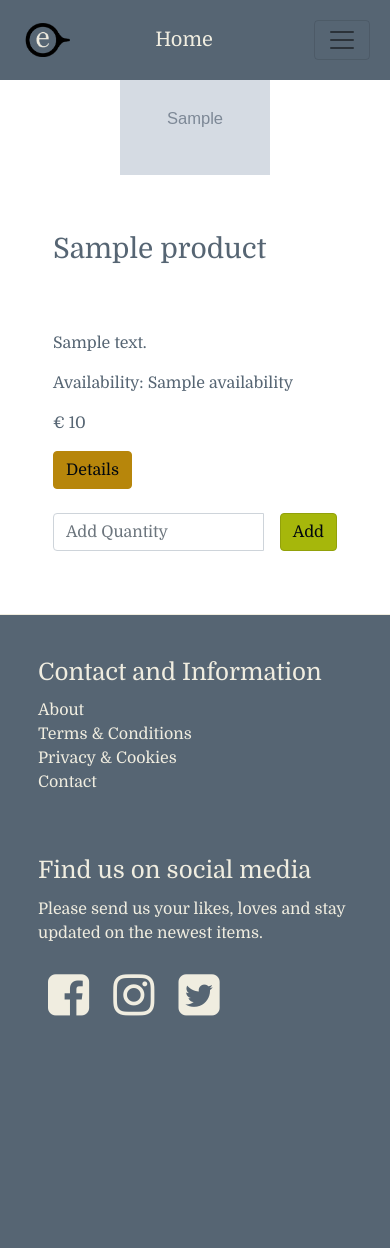
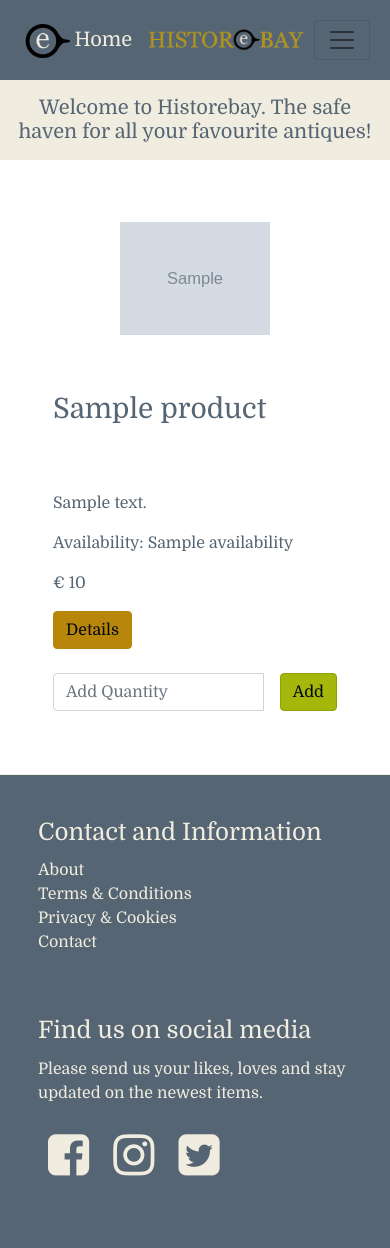
Before and after one commit to Eucaa/historebay, a Django app: template products/templates/products.html in a window 390 px wide. Before the commit the page ends 1016 px from the top, so only its background shows below. Run offline with Django 3.2, Linux system fonts and the light colour scheme; the template is opened without the code that fills it: most values are stand-ins (such as "Sample title", 1, 10 or a date in 2020); grey boxes marked "Sample" are stand-in pictures; some libraries are stand-ins or nearby versions.

Commit message:
additional css added for better layout and responsiveness of the wesbite on smaller devices

```diff
--- a/products/templates/products.html
+++ b/products/templates/products.html
@@ -4,7 +4,7 @@
 {% load staticfiles %}
 {% block content %}
 
-<div id="carouselExampleFade" class="carousel slide carousel-fade slide-sizing d-none d-md-block" data-ride="carousel">
+<div id="carouselExampleFade" class=" slide carousel-fade slide-sizing d-none d-md-block" data-ride="carousel">
   <div class="carousel-inner">
     <div class="carousel-item active">
       <img src="{% static 'css/img/antique.png' %}" class="d-block w-100" alt="...">
@@ -26,7 +26,7 @@
     </div>
   </div>
 </div>
-
+<h5 class="welcome_note">Welcome to Historebay. The safe haven for all your favourite antiques!</h5>
 <nav>
     {% if products.has_other_pages %}
     <ul class="pagination">
--- a/static/css/styles.css
+++ b/static/css/styles.css
@@ -95,6 +95,10 @@ a:hover {
     padding: 20px;
 }
 
+.fa-shopping-cart {
+    margin-right: 0.15rem;
+}
+
 /* --- carousel styling --- */
 
 .inner_textbox-sizing {
@@ -108,7 +112,7 @@ a:hover {
     border-radius: 1rem;
 }
 .slide-sizing {
-    margin-top: -12px;
+    margin-top: -13px;
     margin-bottom: 12px;
 }
 
@@ -163,6 +167,7 @@ a:hover {
 .pagination {
     margin-left: 10px;
     padding: .5rem;
+    margin-top: 1.5rem;
 }
 
 .page-link:hover {
@@ -221,6 +226,14 @@ footer {
 
 .grid_display {
     display: grid;
+}
+
+
+/* --- product/product details page --- */
+.welcome_note {
+    text-align: center;
+    background-color: #F0EDE0;
+    padding: 1rem;
 }
 
 /* --- misc styling --- */
@@ -412,6 +425,15 @@ a {
     .nav_font_size {
         font-size: small;
     }
+    .heb-logo {
+        display: none;
+    }
+    .inner_textbox-sizing {
+        margin: 8.5rem;
+    }
+    .welcome_note {
+        display: none;
+    }
 }
 
 @media screen and (min-width: 1549px) {
@@ -426,8 +448,41 @@ a {
     }
 }
 
-/* @media screen and (min-width: 991px) {
-    .nav_font_size {
-        font-size: small;
+@media screen and (max-width: 1199px) {
+    .dropdown-toggle {
+        padding-left: 0;
     }
-} */
+    .heb-logo-hide {
+        display: none;
+    }
+    .inner_textbox-sizing {
+        display: none;
+    }
+    .slide-sizing {
+        margin-bottom: 0;
+    }
+}
+
+@media screen and (max-width: 414px) {
+    .heb-logo-sm {
+        padding-top: .5rem;
+        transform: none;
+        width: 40%;
+        left: 38%;
+    }
+}
+
+@media screen and (max-width: 767px) {
+    .pagination {
+        margin-top: 2rem;
+    }
+    .welcome_note {
+        margin-top: 5rem;
+    }
+}
+
+@media screen and (max-width: 1580px) {
+    .carousel-caption {
+        bottom: -20%;
+    }
+}
--- a/templates/base.html
+++ b/templates/base.html
@@ -25,8 +25,11 @@
     <body>
         <nav class="navbar fixed-top navbar-expand-xl navbar-light bg-color nav_font_size">
             <div class="container-fluid">
+                <div>
                 <img class="icon-size" src="{% static 'css/img/heb_icon.png' %}">
-                <a class="navbar-brand nav-color" href="{% url 'index' %}">Home</a>
+                <a class="navbar-brand nav-color" type="submit" href="{% url 'index' %}">Home</a>
+                <img class="ml-auto logo_resize heb-logo navbar-brand heb-logo-sm" src="{% static 'css/img/heb_logo2.png' %}" alt="logo">
+                </div>
                 <button class="navbar-toggler" type="button" data-toggle="collapse" data-target="#navbarTogglerDemo02" aria-controls="navbarTogglerDemo02" aria-expanded="false" aria-label="Toggle navigation">
                     <span class="navbar-toggler-icon"></span>
                 </button>
@@ -54,7 +57,7 @@
                             </div>
                         </div>
 
-                        <img class="ml-auto logo_resize" src="{% static 'css/img/heb_logo2.png' %}" alt="logo">
+                        <img class="ml-auto logo_resize heb-logo-hide" src="{% static 'css/img/heb_logo2.png' %}" alt="logo">
 
                         <ul class="navbar-nav ml-auto mt-2 mt-lg-0">
                             {% if user.is_authenticated %}
@@ -85,8 +88,6 @@
 
         <!-- </div> -->
 
-
-
         {% if messages %}
             <div class="alert alert-info">
                 <div class="messages">
@@ -101,7 +102,6 @@
             <!--Main area for content creation-->
         {% endblock %}
         </div>
-
         <footer>
             <div class="row">
                 <div class="col-sm-6">
```
